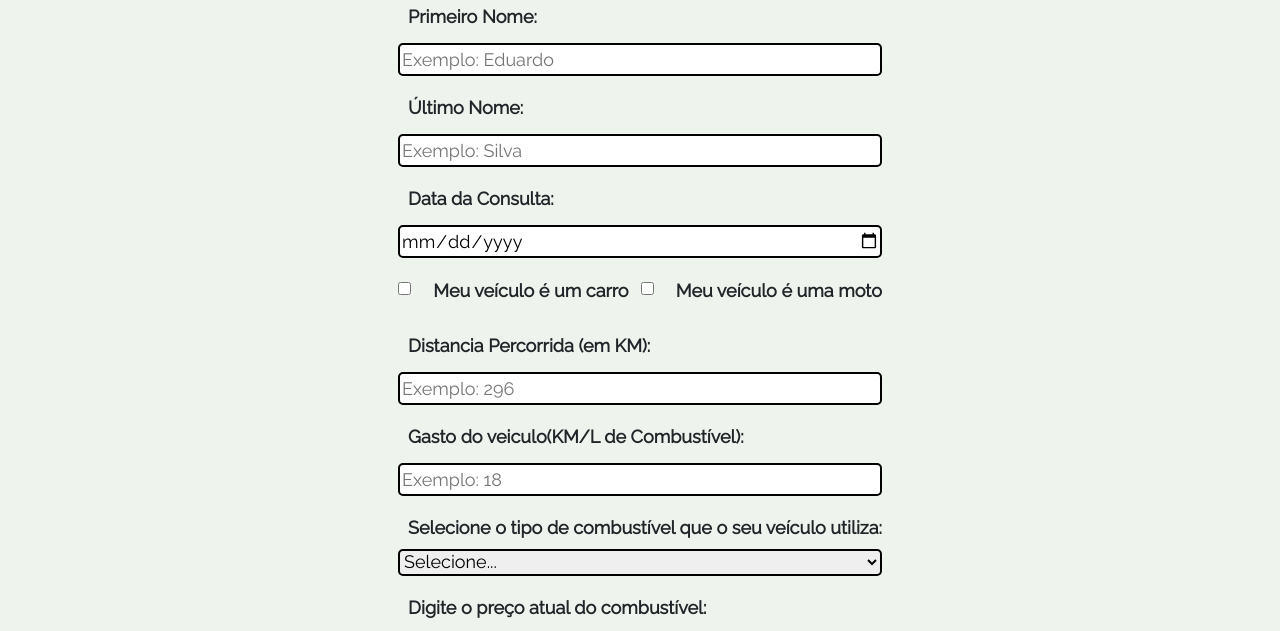
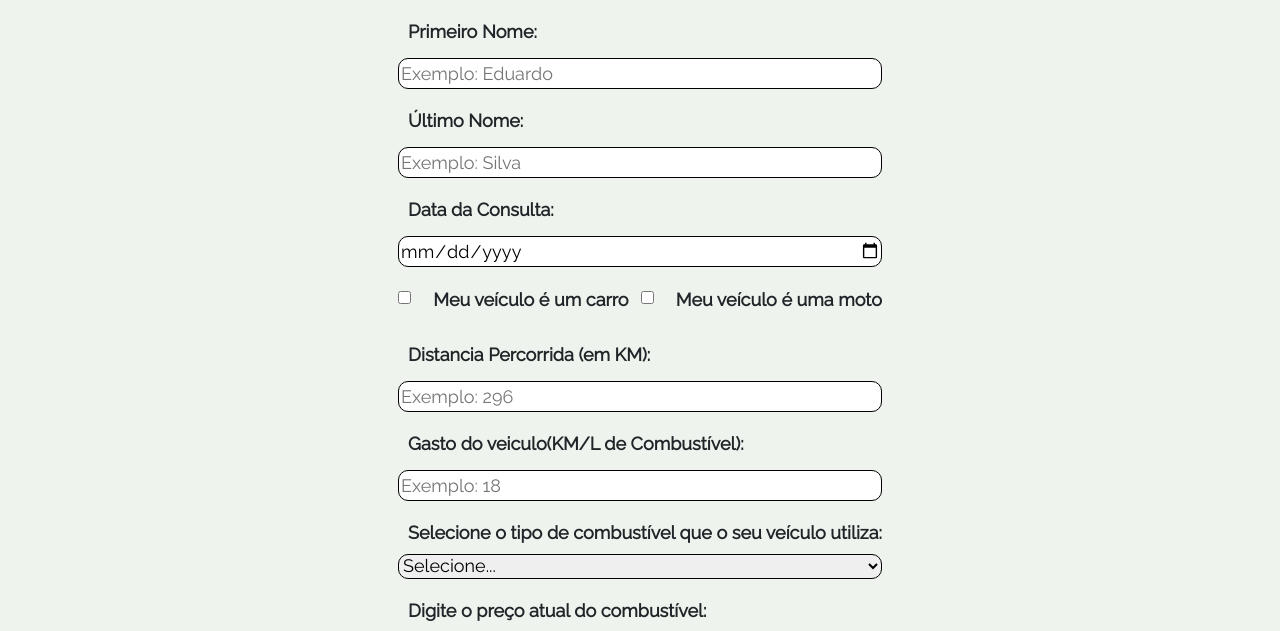
Before and after one commit to lukeenhas/gti2sem-trabalholp, a plain HTML site: page form.html in a window 1280 px wide. Shown: the part 147-778 px from the top of the page. Drawn offline with nearby package versions, Linux system fonts and the light colour scheme.

Commit message:
atualização mais recente

```diff
--- a/css/style.css
+++ b/css/style.css
@@ -62,7 +62,7 @@ h1{
 }
 
 form{
-  margin-top: -20px;
+  margin-top: -5px;
   font-size: 18px;
   display: flex;
   flex-direction: column;
@@ -77,22 +77,22 @@ label{
 input{
   margin-top: 5px;
   font-size: 18px;
-  border: 2px solid black;
-  border-radius: 5px;
+  border: 1px solid black;
+  border-radius: 10px;
 }
 
 select{
   font-size: 18px;
-  border: 2px solid black;
-  border-radius: 5px;
+  border: 1px solid black;
+  border-radius: 10px;
 }
 
 #checkbox{
-display: flex;
-flex-direction: row;
-align-items: center;
-justify-content: space-between;
-line-height: 30px;
+  display: flex;
+  flex-direction: row;
+  align-items: center;
+  justify-content: space-between;
+  line-height: 30px;
 }
 
 label{
@@ -126,6 +126,10 @@ label{
   justify-content: center;
 }
 
+.form-control{
+  border-radius: 10px;
+}
+
 .row-md-12{
   background-color: #134074;
   color: white;
```
